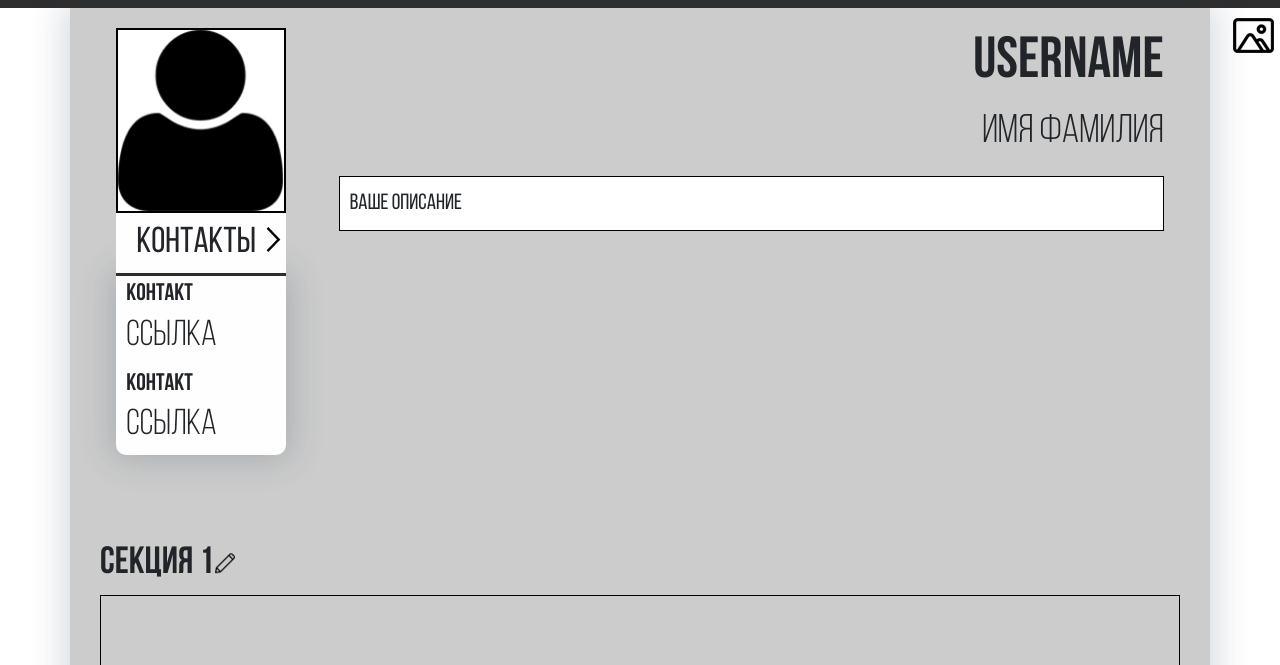
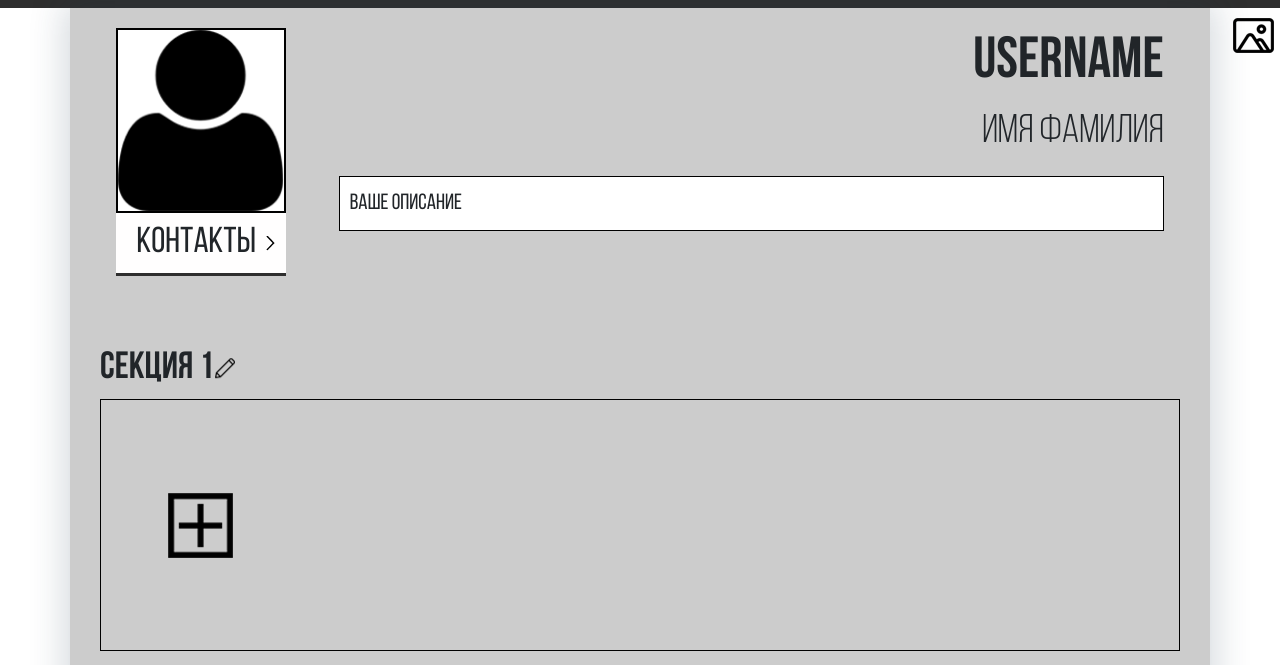
Before and after one commit to EreminichAlex/PortfolioShowcase, a plain HTML site: page src/pages/portfolio.html in a window 1280 px wide. Shown: the part 92-757 px from the top of the page. Drawn offline with Linux system fonts and the light colour scheme.

Commit message:
fixed contacts position and arrow img

```diff
--- a/src/pages/portfolio.html
+++ b/src/pages/portfolio.html
@@ -55,8 +55,8 @@
                         <div class="portfolio-container_info_image col-3">
                             <div class="portfolio-container_info_image_img"><img src="../icons/portfolio/user-icon.png" alt="фото профиля"></div>
                             <div class="portfolio-container_info_image_contacts">
-                                <div class="portfolio-container_info_image_contacts_collapse-btn">Контакты</div>
-                                <div class="portfolio-container_info_image_contacts_collapse-block">
+                                <div class="portfolio-container_info_image_contacts_collapse-btn">Контакты <img src="../icons/portfolio/arrow-right.svg" alt=""> </div>
+                                <div class="portfolio-container_info_image_contacts_collapse-block" hidden>
                                     <ul>
                                         <li><div class="portfolio-container_info_image_contacts_collapse-block_contact">
                                             <h3 class="contact-name">контакт</h3>
@@ -123,5 +123,7 @@
             </div>
         </div>
     </footer>
+
+    <script src="../js/portfolio.js"></script>
 </body>
 </html>
--- a/src/scss/general.scss
+++ b/src/scss/general.scss
@@ -399,19 +399,24 @@ footer{
                         border-bottom: 3px solid $main-background;
                         padding: 3px 10px 3px 0;
                         text-align: center;
+                        translate: all 0.2s ease-in;
 
-                        &::after {
-                            content: url(../icons/portfolio/arrow-right.svg);
+                        img {
                             position: absolute;
-                            right: 0;
                             top: 50%;
-                            transform: translateY(-50%);
+                            right: 3px;
+                            transform: translateY(-50%) rotate(0deg) scale(0.6);
                         }
                     }
                     &_collapse-block {
+
+
                         background-color: $text-color-base;
                         border-radius: 0 0 10px 10px;
                         box-shadow: $main-shadow;
+
+                        translate: all 0.2s ease-in;
+
 
                         ul {
                             padding-left: 0;
--- a/src/scss/styles.scss
+++ b/src/scss/styles.scss
@@ -39,4 +39,5 @@
 @import "variables.scss";
 @import "mixins.scss";
 @import "general.scss";
+@import "script-changes-style.scss";
 @import "media.scss";
```
Also changed, not shown: src/index.html (+1 -0 lines), src/css/styles.css. Lines whose indentation alone changed are shown as unchanged.
